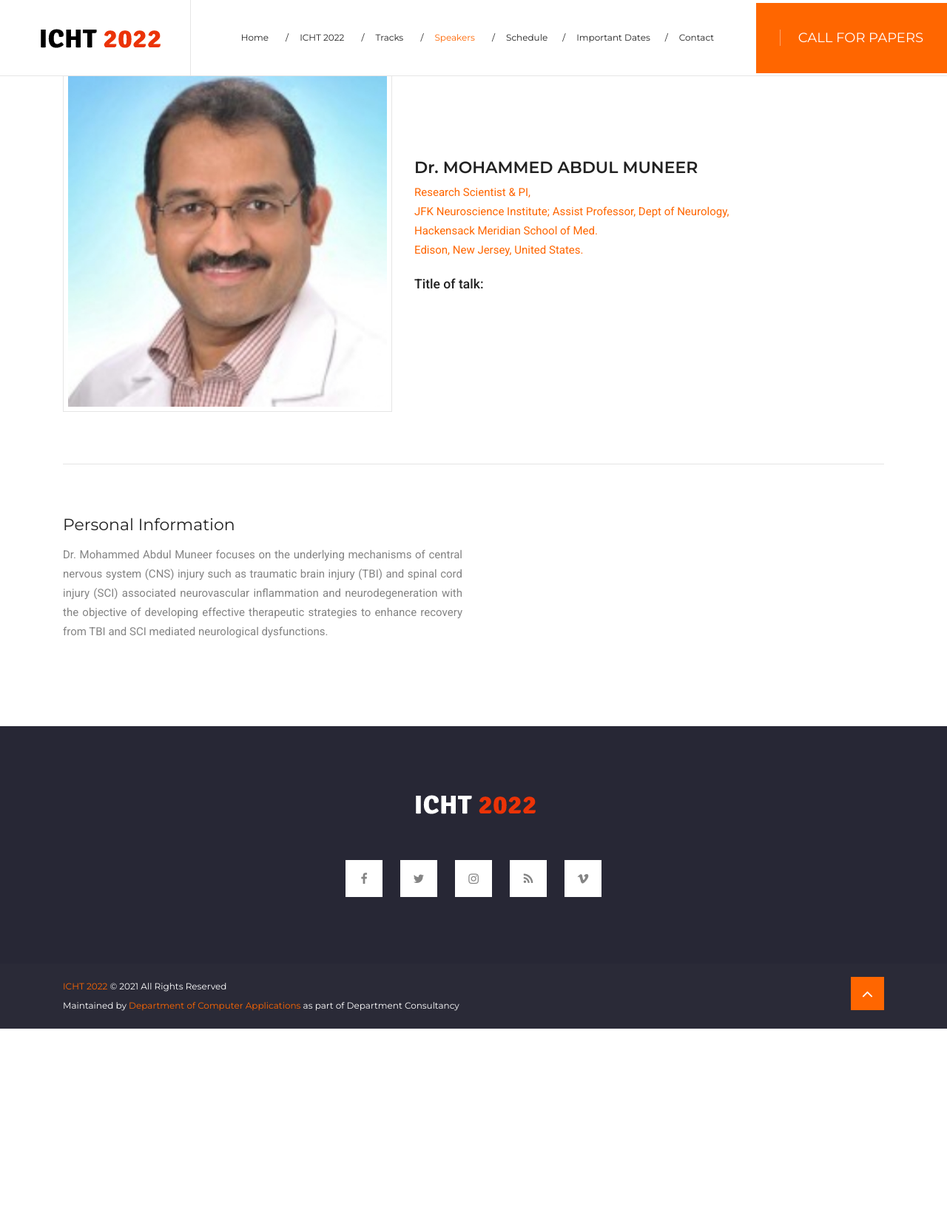
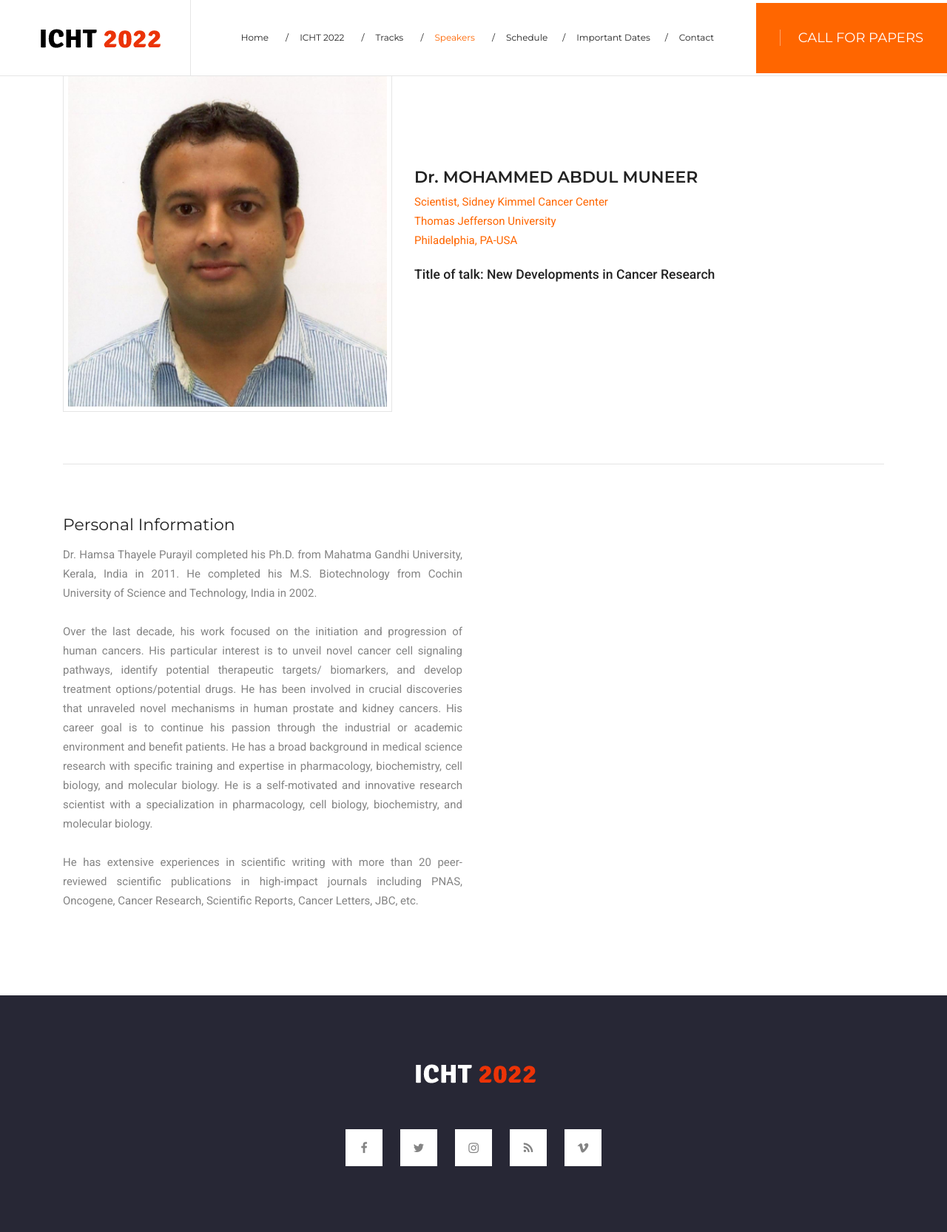
Before and after one commit to sarangi/ICHT2022, a PHP site: page /t3sp3.php in a window 1280 px wide. Shown: the top 1666 px of the page at 74% size. Before the commit the page ends 1391 px from the top, so only its background shows below. Run offline with PHP 8.4, Linux system fonts and the light colour scheme; data that the repository does not hold is empty; some libraries are stand-ins or nearby versions.

Commit message:
Updated on 12012022 at 10.46

```diff
--- a/t3sp3.php
+++ b/t3sp3.php
@@ -16,14 +16,13 @@ include 'header.php';?>
 							<h5>Dr. MOHAMMED ABDUL MUNEER</h5>
 						</div>
 						<div class="profession">
-							<p>Research Scientist & PI,<br>
-                            JFK Neuroscience Institute; Assist Professor, Dept of Neurology, <br>
-                            Hackensack Meridian School of Med. <br>
-                            Edison, New Jersey, United States.
+							<p>Scientist, Sidney Kimmel Cancer Center<br>
+                            Thomas Jefferson University <br>
+                            Philadelphia, PA-USA <br>
                             </p>
 						</div>
 						<div class="details">
-							<p >Title of talk:
+							<p >Title of talk: New Developments in Cancer Research
 							<br>
 							</p>
 						</div>
@@ -36,8 +35,10 @@ include 'header.php';?>
 				<div class="col-md-6">
 					<div class="personal-info">
 						<h5>Personal Information</h5>
-                        <p>Dr. Mohammed Abdul Muneer focuses on the underlying mechanisms of central nervous system (CNS) injury such as traumatic brain injury (TBI) and spinal cord injury (SCI) associated neurovascular inflammation and neurodegeneration with the objective of developing effective therapeutic strategies to enhance recovery from TBI and SCI mediated neurological dysfunctions.
-						<br>
+                        <p>Dr. Hamsa Thayele Purayil completed his Ph.D. from Mahatma Gandhi University, Kerala, India in 2011. He completed his M.S. Biotechnology from Cochin University of Science and Technology, India in 2002. <br><br>Over the last decade, his work focused on the initiation and progression of human cancers. His particular interest is to unveil novel cancer cell signaling pathways, identify potential therapeutic targets/ biomarkers, and develop treatment options/potential drugs. He has been involved in crucial discoveries that unraveled novel mechanisms in human prostate and kidney cancers. His career goal is to continue his passion through the industrial or academic environment and benefit patients. He has a broad background in medical science research with specific training and expertise in pharmacology, biochemistry, cell biology, and molecular biology. He is a self-motivated and innovative research scientist with a specialization in pharmacology, cell biology, biochemistry, and molecular biology.
+						<br><br>
+						He has extensive experiences in scientific writing with more than 20 peer-reviewed scientific publications in high-impact journals including PNAS, Oncogene, Cancer Research, Scientific Reports, Cancer Letters, JBC, etc.
+
 						</p>
 					</div>
 				</div>
--- a/t4sp3.php
+++ b/t4sp3.php
@@ -23,7 +23,7 @@ include 'header.php';?>
                             </p>
 						</div>
 						<div class="details">
-							<p >Title of talk:
+							<p >Title of talk: Some Combinatorial Invariants
 							<br>
 							</p>
 						</div>
```
Also changed, not shown: speakers_details_2_3.php (+5 -5 lines), t3sp4.php (+6 -6 lines), images/speakers/s_t3sp3.jpg, images/speakers/s_t3sp4.jpg, images/speakers/t3sp3.jpg, images/speakers/t3sp4.jpg.
